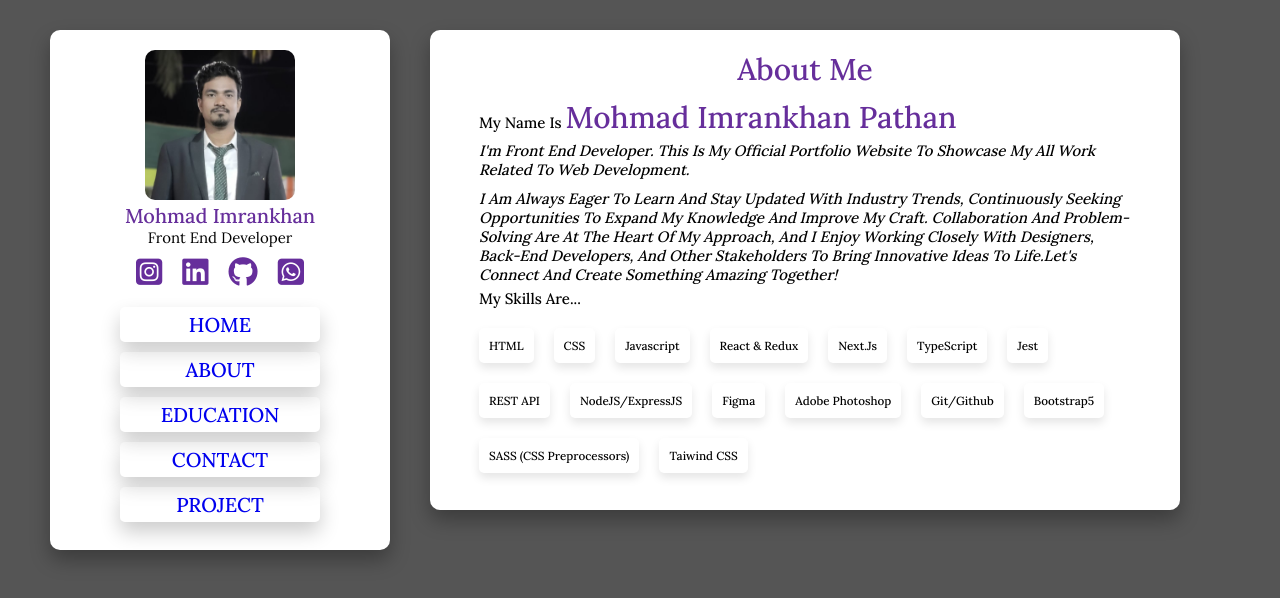
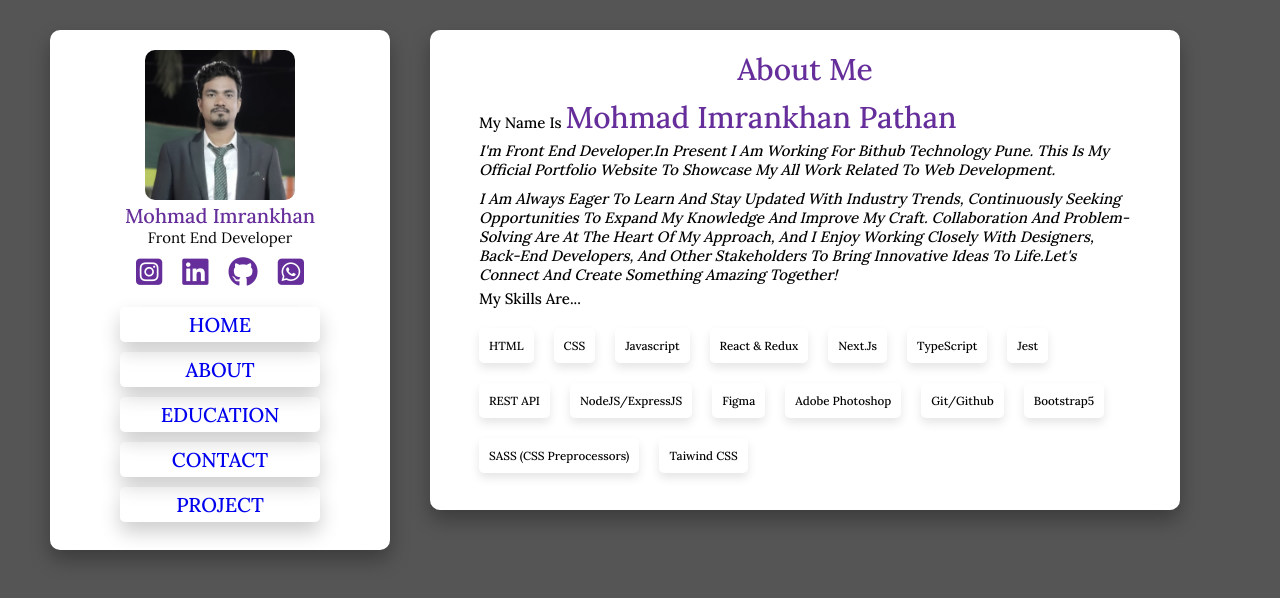
Before and after one commit to pathanimran4373/khan-portfolio, a React (Create React App) app: page /about in a window 1280 px wide. Shown: the top 598 px of the page. Built offline with nearby package versions, Linux system fonts and the light colour scheme; a web font is replaced by a local one.

Commit message:
update text of about page

```diff
--- a/src/pages/about-page/AboutPage.js
+++ b/src/pages/about-page/AboutPage.js
@@ -11,7 +11,7 @@ function AboutPage() {
             my name is <span>Mohmad Imrankhan Pathan</span>
           </h3>
           <p>
-            i'm front end developer. this is my official portfolio website to
+            i'm front end developer.In present I am working for Bithub Technology Pune. This is my official portfolio website to
             showcase my all work related to web development.
           </p>
           <p>
```
